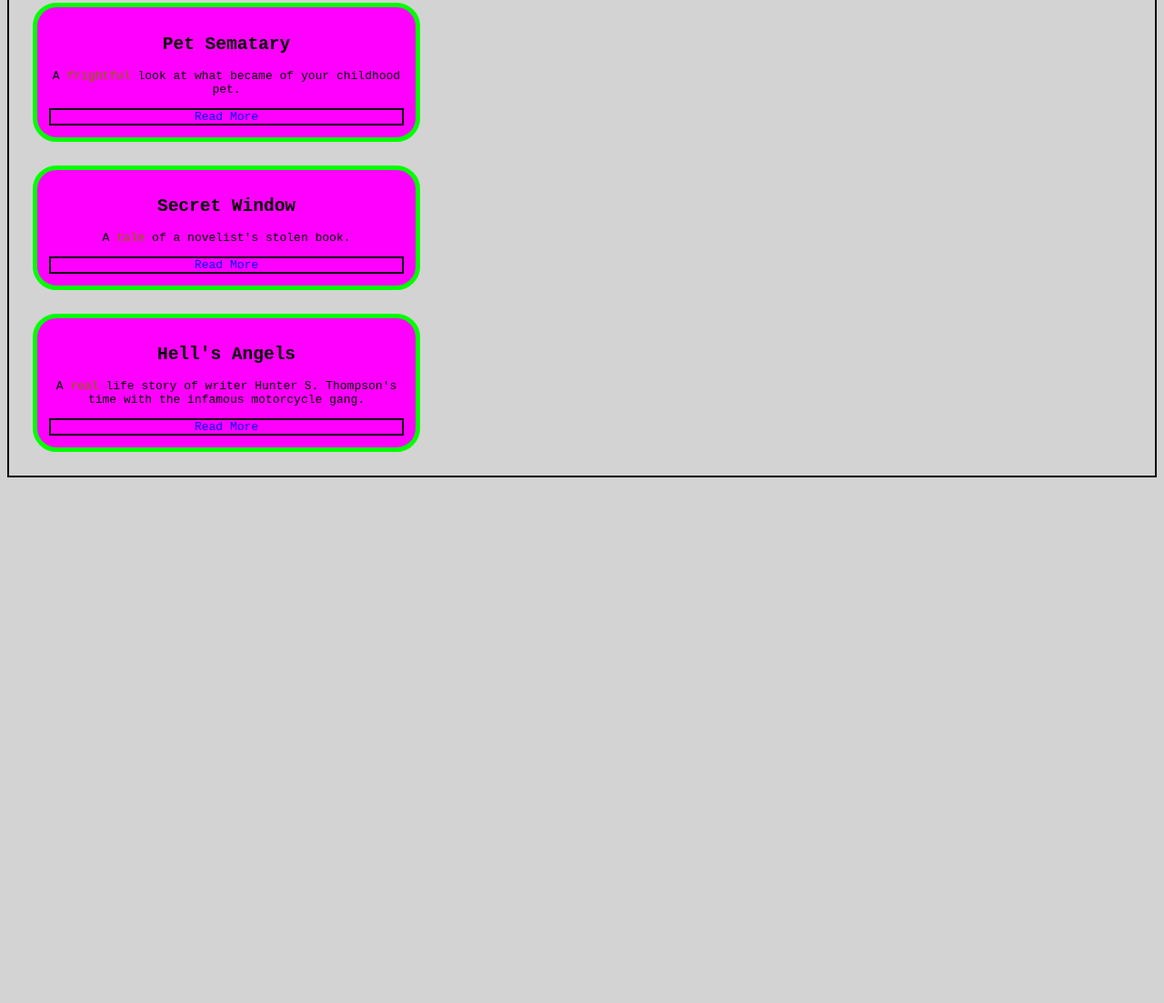
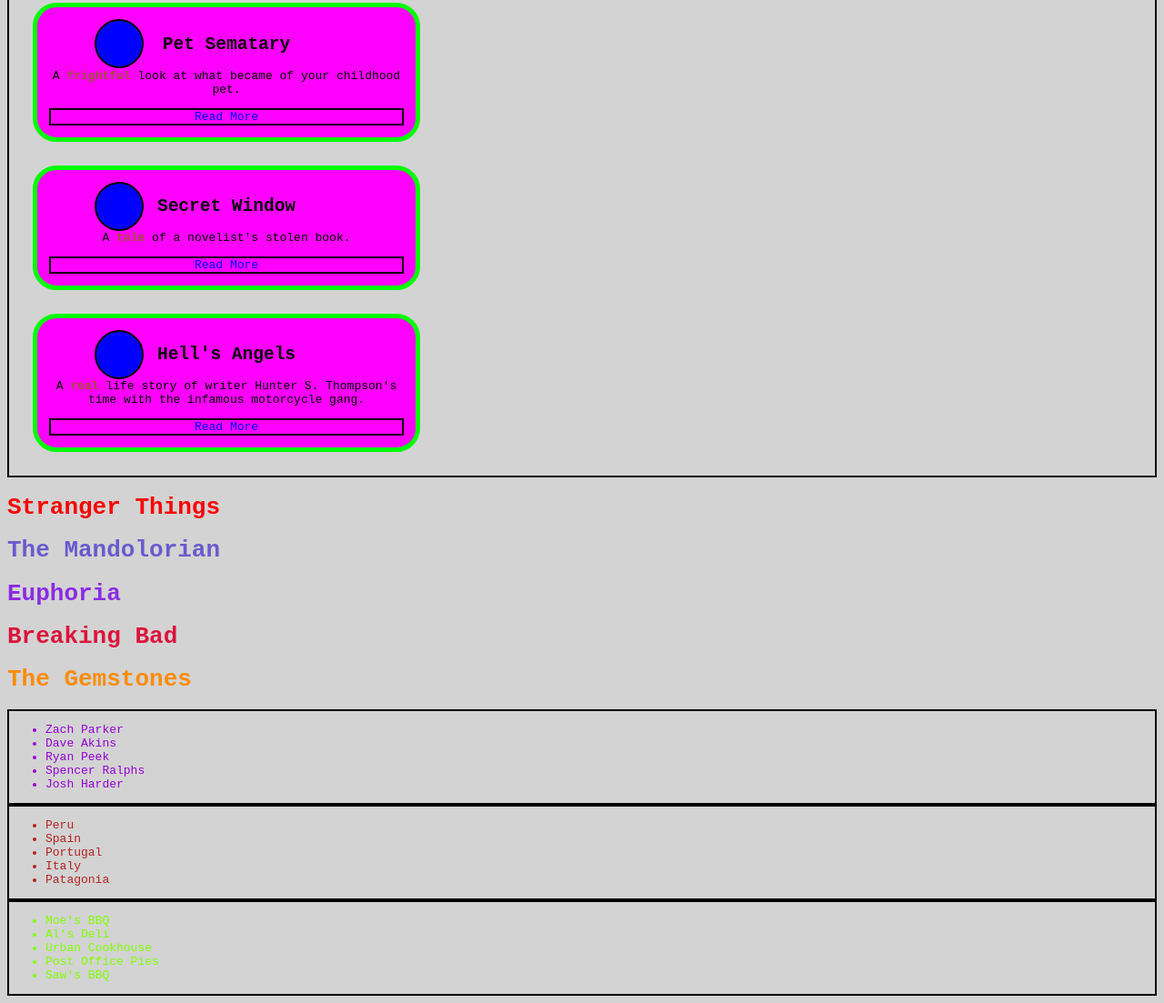
Before and after one commit to blakeherr1/css-drills, a plain HTML site: page index.html in a window 1280 px wide. Shown: the part 211-1314 px from the top of the page at 91% size. Before the commit the page ends 800 px from the top, so only its background shows below. Drawn offline with Linux system fonts and the light colour scheme.

Commit message:
Add files via upload

```diff
--- a/index.html
+++ b/index.html
@@ -7,6 +7,7 @@
   <body>
     <div id="container">
       <div class="boxes" id="box1">
+        <div class="images"></div>
         <h2>Moby Dick</h2>
         <p>
           A <span>famous</span> story or an old fisherman's hunt for a whale.
@@ -16,6 +17,7 @@
         </div>
       </div>
       <div class="boxes" id="box2">
+        <div class="images"></div>
         <h2>Pet Sematary</h2>
         <p>
           A <span>frightful</span> look at what became of your childhood pet.
@@ -25,6 +27,7 @@
         </div>
       </div>
       <div class="boxes" id="box3">
+        <div class="images"></div>
         <h2>Secret Window</h2>
         <p>A <span>tale</span> of a novelist's stolen book.</p>
         <div class="readme-wrapper">
@@ -32,6 +35,7 @@
         </div>
       </div>
       <div class="boxes" id="box4">
+        <div class="images"></div>
         <h2>Hell's Angels</h2>
         <p>
           A <span>real</span> life story of writer Hunter S. Thompson's time
@@ -42,5 +46,37 @@
         </div>
       </div>
     </div>
+    <h1 class="original" id="show1">Stranger Things</h1>
+    <h1 class="original" id="show2">The Mandolorian</h1>
+    <h1 class="original" id="show3">Euphoria</h1>
+    <h1 class="additional" id="show4">Breaking Bad</h1>
+    <h1 class="additional" id="show5">The Gemstones</h1>
+    <div>
+      <ul>
+        <li>Zach Parker</li>
+        <li>Dave Akins</li>
+        <li>Ryan Peek</li>
+        <li>Spencer Ralphs</li>
+        <li>Josh Harder</li>
+    </div>
+    <div>
+      </ul>
+      <ul class="star">
+        <li>Peru</li>
+        <li>Spain</li>
+        <li>Portugal</li>
+        <li>Italy</li>
+        <li>Patagonia</li>
+      </ul>
+    </div>
+    <div>
+      <ul class="star" id="wars">
+        <li>Moe's BBQ</li>
+        <li>Al's Deli</li>
+        <li>Urban Cookhouse</li>
+        <li>Post Office Pies</li>
+        <li>Saw's BBQ</li>
+      </ul>
+    </div>
   </body>
 </html>
```
